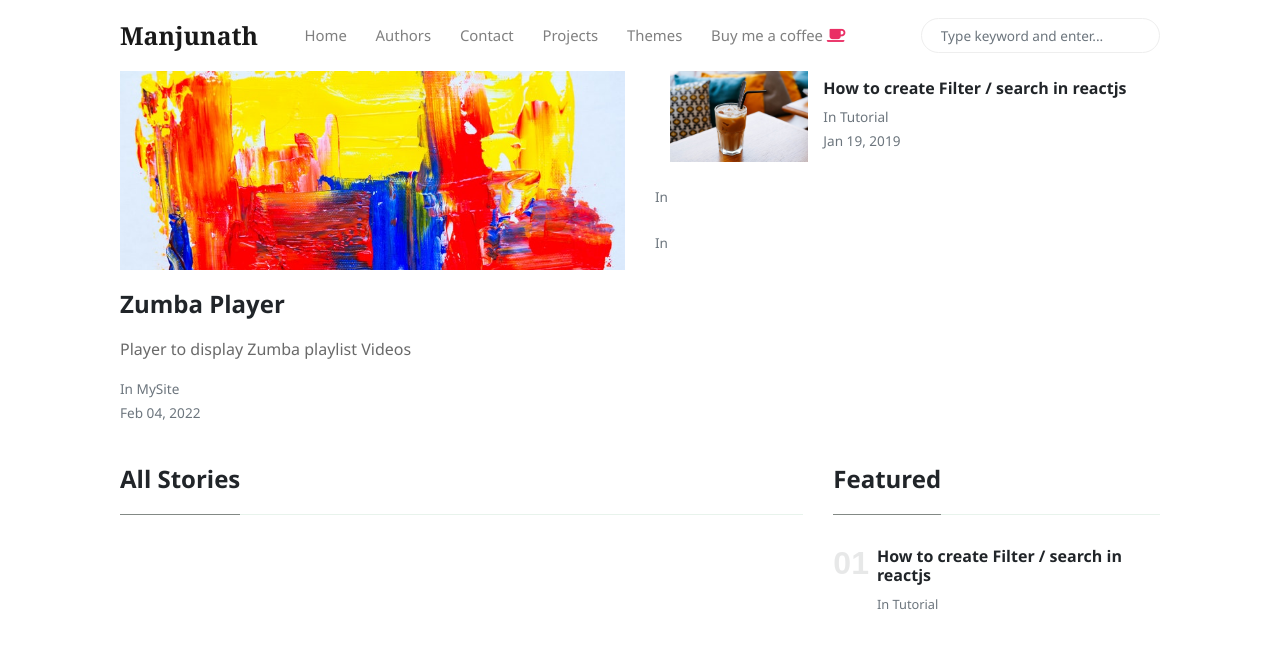
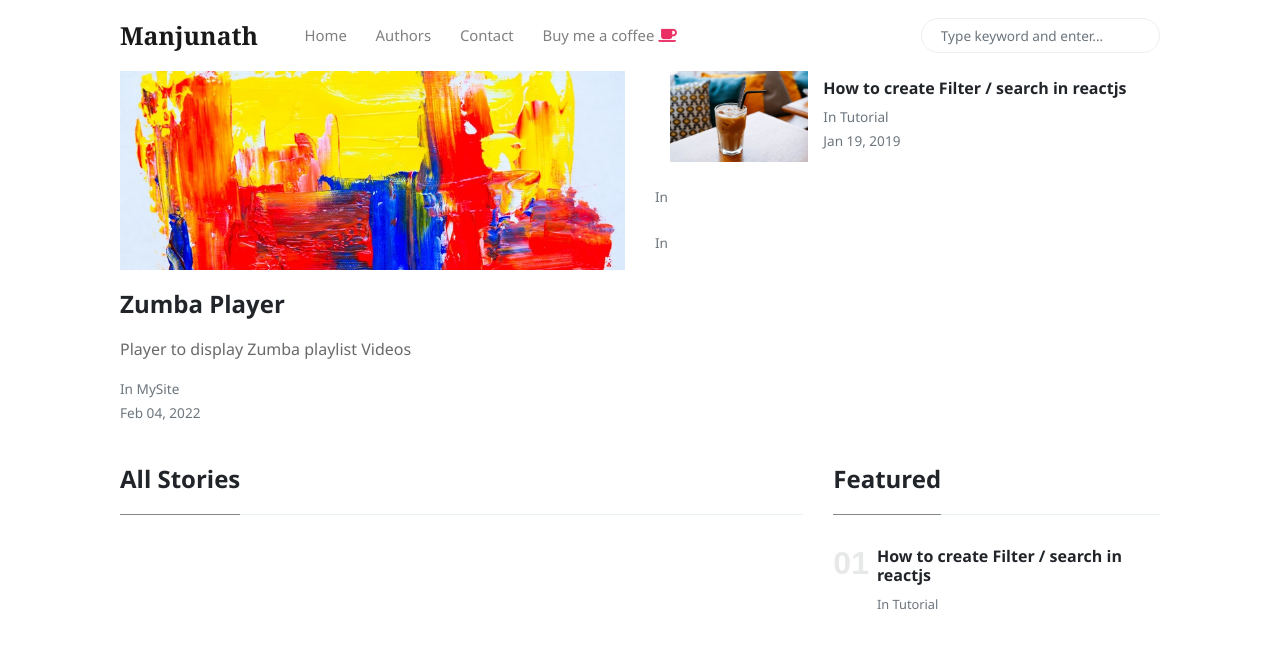
Before and after one commit to kalburgimanjunath/newtwoprofile, a Jekyll site: the page built from index.html, in a window 1280 px wide. Shown: the top 649 px of the page. Built offline with Jekyll 4.4.1, drawn with Linux system fonts in a browser that asks for light colours; nearby versions of some CDN libraries; the list of posts is cut into pages by our own code.

Commit message:
Update menu-header.html

```diff
--- a/_includes/menu-header.html
+++ b/_includes/menu-header.html
@@ -10,11 +10,5 @@
 <a class="nav-link" href="{{site.baseurl}}/contact.html">Contact</a>
 </li>
 <li class="nav-item">
-<a target="_blank" class="nav-link" href="https://www.wowthemes.net/themes/mundana-wordpress/">Projects</a>
-</li>
-<li class="nav-item">
-<a target="_blank" class="nav-link" href="https://www.wowthemes.net/themes/mundana-wordpress/">Themes</a>
-</li>
-<li class="nav-item">
 <a target="_blank" class="nav-link" href="https://www.wowthemes.net/donate/">Buy me a coffee <i class="fa fa-coffee text-danger"></i></a>
 </li>
```
